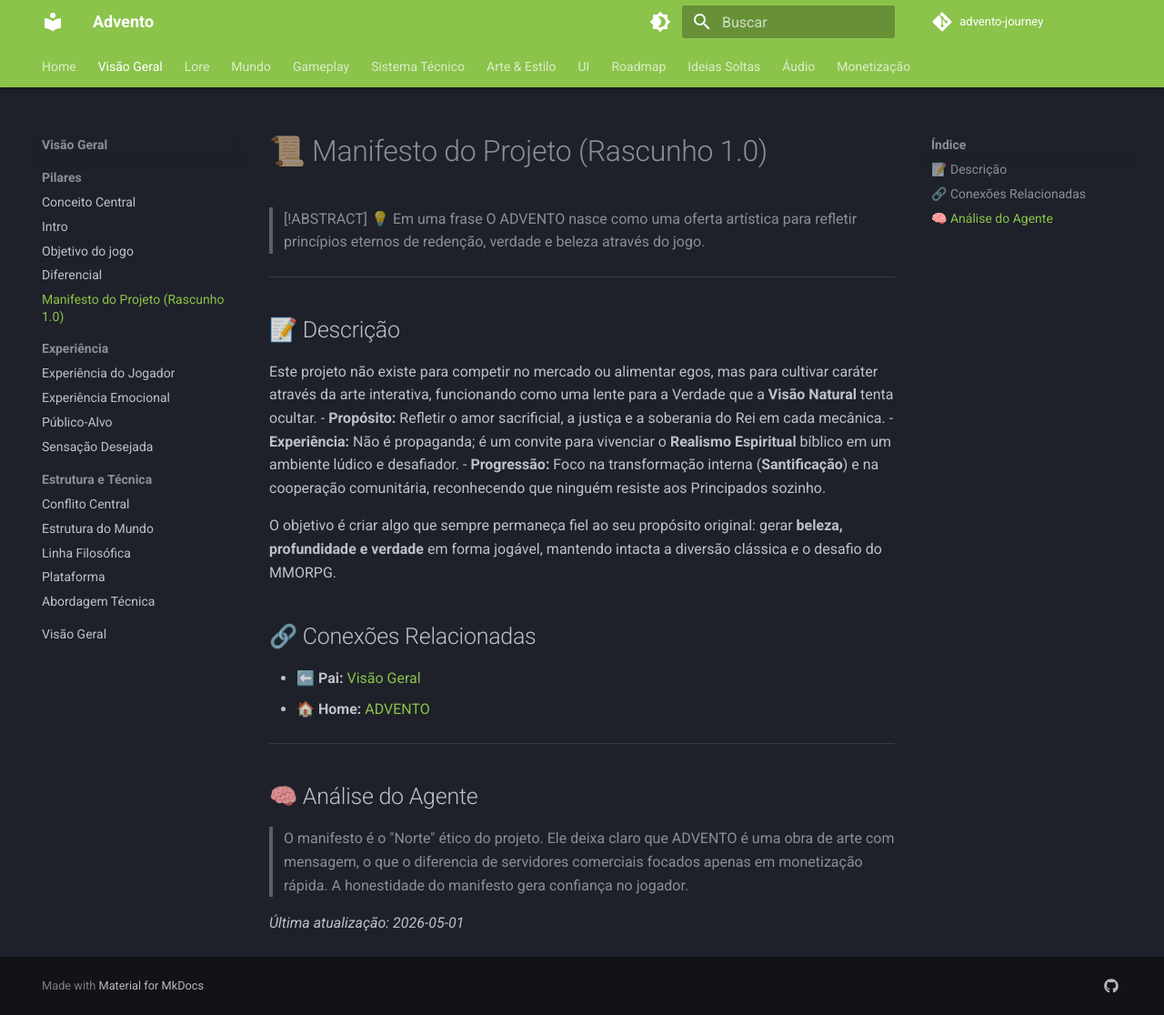
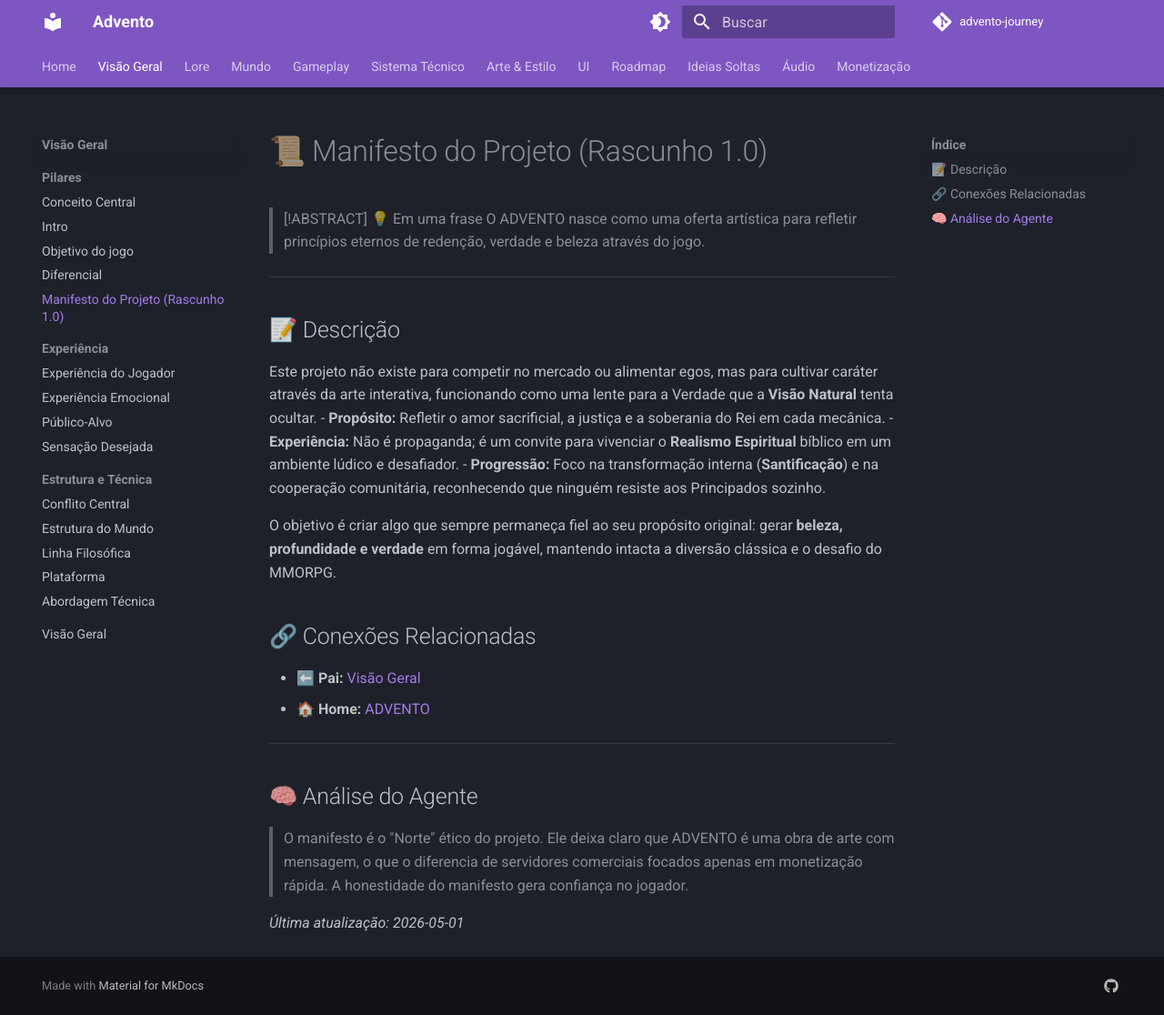
Before and after one commit to wallaceanjos/advento-journey, an MkDocs documentation site: the page built from docs/visao-geral/pilares/manifesto-do-projeto-rascunho-10.md, in a window 1280 px wide and 1116 px high. Shown: the whole window at 91% size. Built offline with MkDocs 1.6.1 and Material for MkDocs 9.7.7, drawn with Linux system fonts in a browser that asks for light colours; comment, search, counter and statistics services are not loaded.

Commit message:
style: swap primary and accent colors in documentation theme configuration

```diff
--- a/mkdocs.yml
+++ b/mkdocs.yml
@@ -9,14 +9,14 @@
   language: pt-BR
   palette:
     - scheme: slate
-      primary: light green
-      accent: brown
+      primary: deep purple
+      accent: cyan
       toggle:
         icon: material/brightness-4
         name: Modo claro
     - scheme: default
-      primary: deep purple
-      accent: cyan
+      primary: light green
+      accent: brown
       toggle:
         icon: material/brightness-7
         name: Modo escuro
```
Also changed, not shown: sync_gdd.py (+4 -4 lines).
